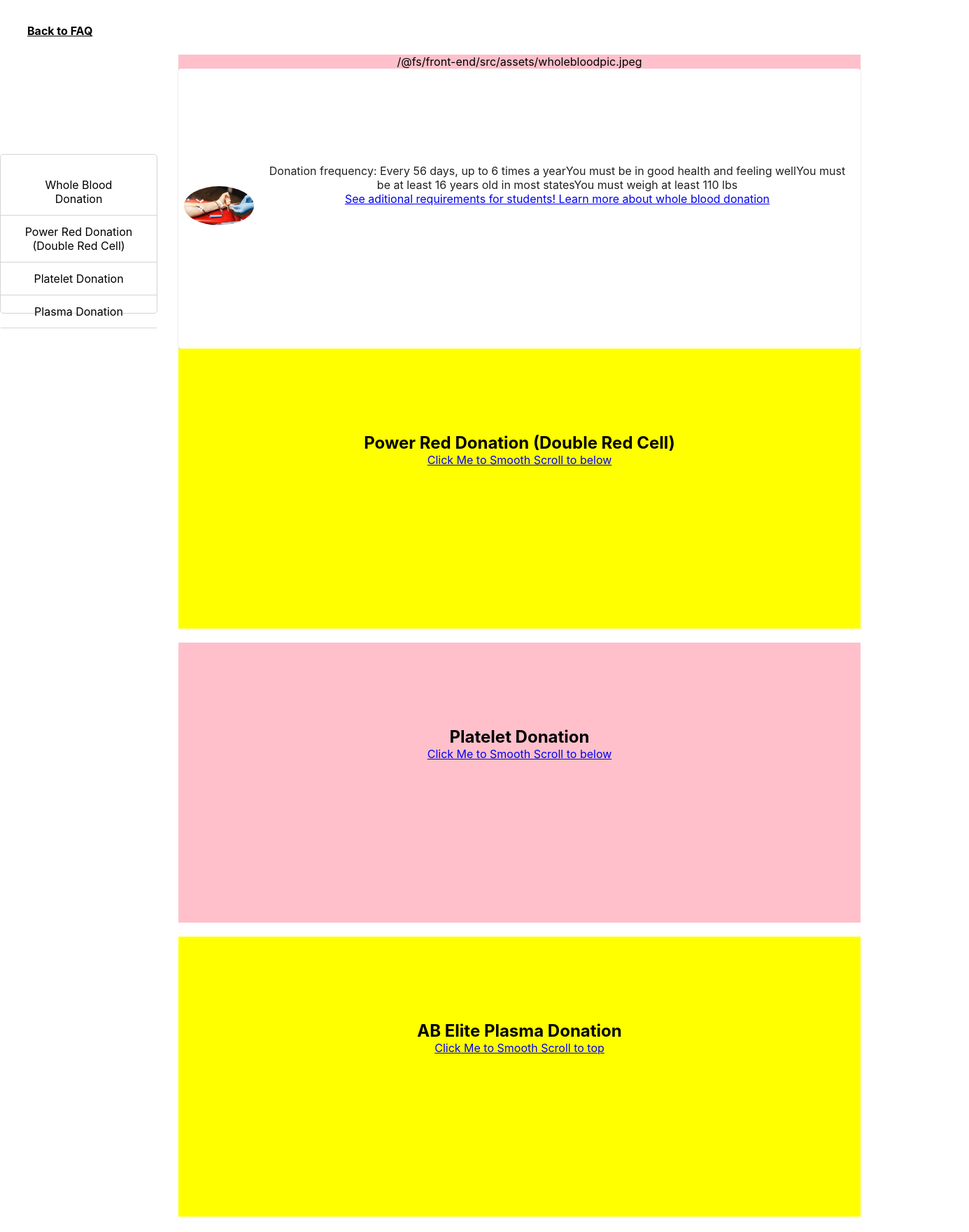
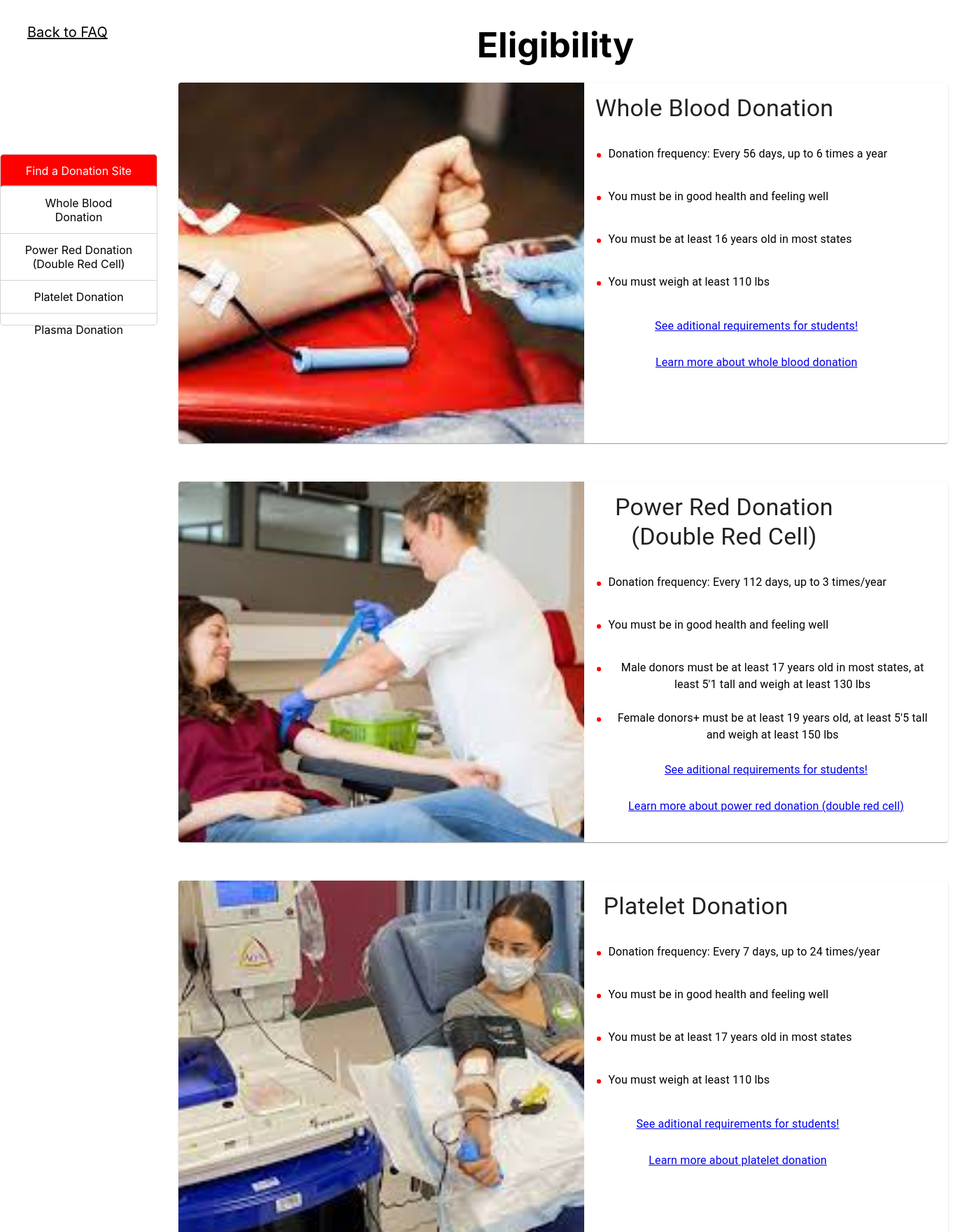
Before and after one commit to software-students-spring2022/final-project-blooddonation, a React (Create React App) app in the folder front-end/: page /FAQ/eligibility in a window 1280 px wide. Shown: the part 80-1840 px from the top of the page at 70% size, 1385 px wide, since content can reach past the window. Built offline with nearby package versions, Linux system fonts and the light colour scheme.

Commit message:
Almost done with eligibility page, added basic eligibility info for each type of donation

```diff
--- a/front-end/src/Eligibility.css
+++ b/front-end/src/Eligibility.css
@@ -34,8 +34,22 @@ html {
     padding: 14px;
     color: rgb(0, 0, 0);
     text-decoration: underline;
-    font-weight: bold;
+    font-size: 20px;
   }
+
+  .title {
+    display: inline-block;
+    text-align: center;
+    padding: 14px;
+    color: rgb(0, 0, 0);
+    font-weight: bolder;
+    margin-left: 500px;
+    font-size: 50px;
+
+
+  }
+
+
 
   .links:hover {
     color: gray;
@@ -45,11 +59,21 @@ html {
   .container{
     background: rgb(255, 255, 255);
     position: fixed;
+    top: 345px;
+    left: 0;
+    width: 225px;
+    height: 25%;
+    border-radius: 5px;
+    border: 1px solid #d4d4d4;
+  }
+
+  .site-container{
+    background: rgb(255, 0, 0);
+    position: fixed;
     top: 300px;
     left: 0;
     width: 225px;
-    height: 28.5%;
-    padding: 20px 0;
+    height: 8%;
     border-radius: 5px;
     border: 1px solid #d4d4d4;
   }
@@ -58,15 +82,31 @@ html {
   .side-link{
     display: block;
     padding: 13px 30px;
-    border-bottom: 1px solid #d4d4d4;
+    border-top: 1px solid #d4d4d4;
     color: black;
     font-size: 16px;
     position: relative;
     text-decoration: none;
  }
 
+  .findSite-link{
+    display: block;
+    padding: 13px 30px;
+    border-bottom: 1px solid #d4d4d4;
+    color: white;
+    font-size: 16px;
+    position: relative;
+    text-decoration: none;
+  }
+
+
+
 
   .side-link:hover{
+    color: gray;
+  }
+
+  .findSite-link:hover{
     color: gray;
   }
 
@@ -79,7 +119,6 @@ html {
     margin-right: 30px;
     margin-top:10px;
     margin-bottom: 20px;
-    background-color: pink;
   }
 
 
@@ -88,8 +127,9 @@ html {
     height: 400px;
     margin-left: 230px;
     margin-right: 30px;
+    margin-top: 150px;
     margin-bottom: 20px;
-    background-color: yellow;
+
   }
 
   #platelet {
@@ -97,7 +137,8 @@ html {
     margin-left: 230px;
     margin-right: 30px;
     margin-bottom: 20px;
-    background-color: pink;
+    margin-top: 150px;
+
   }
 
   #plasma {
@@ -105,5 +146,6 @@ html {
     margin-left: 230px;
     margin-right: 30px;
     margin-bottom: 20px;
-    background-color: yellow;
+    margin-top: 150px;
+
   }
--- a/front-end/src/Eligibility.js
+++ b/front-end/src/Eligibility.js
@@ -1,7 +1,7 @@
 import { Link } from 'react-router-dom'
 import './Eligibility.css'
 import { EligibilityData} from './components/EligibilityData';
-import { Card, CardContent, CardMedia, Box, Typography as t} from '@mui/material';
+import { Card, CardContent, CardMedia, Box, Typography, Grid} from '@mui/material';
 
 
 /**
@@ -18,8 +18,12 @@ const Eligibility = props => {
           <div className="eligibilityleft-link">
             <Link to="/FAQ" className="backlink">Back to FAQ</Link>
           </div>
+          <div>
+            <h1 className='title'>Eligibility</h1>
+          </div>
         </nav>
 
+        <div className='site-container'><a href="/finddonationsite" className='findSite-link'>Find a Donation Site</a></div>
         <div className="container">
           <a href="#wholeblood" className='side-link'>Whole Blood Donation</a>
           <a href="#powerred" className='side-link'>Power Red Donation (Double Red Cell)</a>
@@ -27,27 +31,172 @@ const Eligibility = props => {
           <a href="#plasma" className='side-link'>Plasma Donation</a>
         </div>
 
+        <Grid container direction="column" justifyContent="center" alignItems="center">
+
+
+
+
           {EligibilityData.map((item)=>{
             return(
                 item.section === "Whole Blood Donation" ?
                 <div class="main" id="wholeblood">
-                <p>{item.image}</p>
 
-              <Card sx={{ display: 'flex', minWidth: 200, height: 400}}>
-                  <Box sx={{ display: 'flex', alignItems: 'center', pl: 1, pb: 1 }}>
+                  <Grid item>
+                    <Card sx={{ display: 'flex', minWidth: 200, width: 1100, height: 515}}>
+                        <Box sx={{ display: 'flex', alignItems: 'left'}}>
                             {item.image &&
-                      <CardMedia component = "img" sx= {{ width: 100, borderRadius: '50%'}}image = {item.image}/>
+                            <CardMedia component = "img" sx= {{ width: 580, height: 515}}image = {item.image}/>
                             }
                         </Box>
                         <Box sx={{ display: 'flex', flexDirection: 'column' }}>
                             <CardContent>
-                          <h2 className='sectionheader'>{item.name}</h2>
-                          <t component = "div" variant = "h1"> {item.points}<br /></t>
-                          <t component = "div" variant = "h1"> {item.links}</t>
+
+
+                                <Typography component = "div" variant = "h4" sx={{ pr: 15, pb: 1}}> {item.section}<br /></Typography>
+
+
+
+                                  {item.points.map((point)=>{
+                                    return(
+                                      <Typography sx={{ pl: 0, pt: 2, pb: 0, color: 'red', fontSize: 30, display: 'flex',  flexDirection: 'row'}}>•  <Typography sx={{ pt: 1, pl: 1, pb: 0, color: 'black'}}>{point}</Typography></Typography>
+                                    );
+                                  })}
+
+
+                                {item.links.map((link)=>{
+                                    return(
+                                      <Typography component = "div" variant = "subtitle1" sx={{ color: 'red', pt: 3, whiteSpace: 'nowrap'}}> {link}</Typography>
+                                    );
+                                })}
+
+
+                            </CardContent>
+                        </Box>
+                    </Card>
+                  </Grid>
+                </div>
+
+                :item.section === "Power Red Donation (Double Red Cell)" ?
+
+                 <Grid item>
+
+                  <div class="main" id="powerred">
+
+                    <Card sx={{ display: 'flex', minWidth: 200, width: 1100, height: 515}}>
+                        <Box sx={{ display: 'flex', alignItems: 'left'}}>
+                            {item.image &&
+                            <CardMedia component = "img" sx= {{ width: 580, height: 515}}image = {item.image}/>
+                            }
+                        </Box>
+                        <Box sx={{ display: 'flex', flexDirection: 'column' }}>
+                            <CardContent>
+
+
+                            <Typography component = "div" variant = "h4" sx={{ pr: 15, pb: 1}}> {item.section}<br /></Typography>
+
+
+
+                            {item.points.map((point)=>{
+                              return(
+                                <Typography sx={{ pl: 0, pt: 2, pb: 0, color: 'red', fontSize: 30, display: 'flex',  flexDirection: 'row'}}>•  <Typography sx={{ pt: 1, pl: 1, pb: 0, color: 'black'}}>{point}</Typography></Typography>
+                              );
+                            })}
+
+
+                            {item.links.map((link)=>{
+                              return(
+                                <Typography component = "div" variant = "subtitle1" sx={{ color: 'red', pt: 3, whiteSpace: 'nowrap'}}> {link}</Typography>
+                              );
+                            })}
+
+
                             </CardContent>
                         </Box>
                     </Card>
                   </div>
+                 </Grid>
+
+                :item.section === "Platelet Donation" ?
+
+                <div class="main" id="platelet">
+
+                  <Grid item>
+                    <Card sx={{ display: 'flex', minWidth: 200, width: 1100, height: 515}}>
+                        <Box sx={{ display: 'flex', alignItems: 'left'}}>
+                            {item.image &&
+                            <CardMedia component = "img" sx= {{ width: 580, height: 515}}image = {item.image}/>
+                            }
+                        </Box>
+                        <Box sx={{ display: 'flex', flexDirection: 'column' }}>
+                            <CardContent>
+
+
+                                <Typography component = "div" variant = "h4" sx={{ pr: 15, pb: 1}}> {item.section}<br /></Typography>
+
+
+
+                                  {item.points.map((point)=>{
+                                    return(
+                                      <Typography sx={{ pl: 0, pt: 2, pb: 0, color: 'red', fontSize: 30, display: 'flex',  flexDirection: 'row'}}>•  <Typography sx={{ pt: 1, pl: 1, pb: 0, color: 'black'}}>{point}</Typography></Typography>
+                                    );
+                                  })}
+
+
+                                {item.links.map((link)=>{
+                                    return(
+                                      <Typography component = "div" variant = "subtitle1" sx={{ color: 'red', pt: 3, whiteSpace: 'nowrap'}}> {link}</Typography>
+                                    );
+                                })}
+
+
+                            </CardContent>
+                        </Box>
+                    </Card>
+                  </Grid>
+                </div>
+
+
+
+                :item.section === "AB Elite Plasma Donation" ?
+
+                  <div class="main" id="plasma">
+
+                    <Grid item>
+                      <Card sx={{ display: 'flex', minWidth: 200, width: 1100, height: 515}}>
+                          <Box sx={{ display: 'flex', alignItems: 'left'}}>
+                              {item.image &&
+                              <CardMedia component = "img" sx= {{ width: 580, height: 700}}image = {item.image}/>
+                              }
+                          </Box>
+                          <Box sx={{ display: 'flex', flexDirection: 'column' }}>
+                              <CardContent>
+
+
+                                  <Typography component = "div" variant = "h4" sx={{ pr: 15, pb: 1}}> {item.section}<br /></Typography>
+
+
+
+                                    {item.points.map((point)=>{
+                                      return(
+                                        <Typography sx={{ pl: 0, pt: 2, pb: 0, color: 'red', fontSize: 30, display: 'flex',  flexDirection: 'row'}}>•  <Typography sx={{ pt: 1, pl: 1, pb: 0, color: 'black'}}>{point}</Typography></Typography>
+                                      );
+                                    })}
+
+
+                                  {item.links.map((link)=>{
+                                      return(
+                                        <Typography component = "div" variant = "subtitle1" sx={{ color: 'red', pt: 3, whiteSpace: 'nowrap'}}> {link}</Typography>
+                                      );
+                                  })}
+
+
+                              </CardContent>
+                          </Box>
+                      </Card>
+                    </Grid>
+                  </div>
+
+
 
                 :null
               );
@@ -55,20 +204,17 @@ const Eligibility = props => {
           }
 
 
-        <div class="main" id="powerred">
-          <h2 className='sectionheader'>Power Red Donation (Double Red Cell)</h2>
-          <a href="#platelet">Click Me to Smooth Scroll to below</a>
-        </div>
 
-        <div class="main" id="platelet">
-          <h2 className='sectionheader'>Platelet Donation</h2>
-          <a href="#plasma">Click Me to Smooth Scroll to below</a>
-        </div>
 
-        <div class="main" id="plasma">
-          <h2 className='sectionheader'>AB Elite Plasma Donation</h2>
-          <a href="#wholeblood">Click Me to Smooth Scroll to top</a>
-        </div>
+
+
+
+
+
+        </Grid>
+
+
+
 
       </body>
 
--- a/front-end/src/components/EligibilityData.js
+++ b/front-end/src/components/EligibilityData.js
@@ -2,6 +2,9 @@
 
 import { Link } from 'react-router-dom'
 import  WholeBloodPic from '../assets/wholebloodpic.jpeg';
+import  PowerRedPic from '../assets/powerredpic.jpeg';
+import  PlateletPic from '../assets/plateletpic.jpeg';
+import  PlasmaPic from '../assets/plasmapic.jpeg';
 
 export const EligibilityData = [
 
@@ -14,41 +17,47 @@ export const EligibilityData = [
                     "You must be at least 16 years old in most states", "You must weigh at least 110 lbs"
                 ],
 
-        links: [<Link to="./eligibility/informationforteens" className='linkStyle'>See aditional requirements for students!</Link>, <Link to="./wholeblooddonation" className='linkStyle'> Learn more about whole blood donation</Link> ]
+        links: [<Link to="./informationforteens" color='red'>See aditional requirements for students!</Link>, <Link to="./wholeblooddonation" className='linkStyle'> Learn more about whole blood donation</Link> ]
     },
 
 
     {
         section: 'Power Red Donation (Double Red Cell)',
 
+        image: PowerRedPic,
+
         points: [ "Donation frequency: Every 112 days, up to 3 times/year", "You must be in good health and feeling well",
                     "Male donors must be at least 17 years old in most states, at least 5'1 tall and weigh at least 130 lbs",
                     "Female donors+ must be at least 19 years old, at least 5'5 tall and weigh at least 150 lbs"
                 ],
 
-        links: [<Link to="./eligibility/informationforteens" className='linkStyle'>See aditional requirements for students!</Link>, <Link to="./powerreddonation" className='linkStyle'> Learn more about power red donation (double red cell)</Link> ]
+        links: [<Link to="./informationforteens" className='linkStyle'>See aditional requirements for students!</Link>, <Link to="./powerreddonation" className='linkStyle'> Learn more about power red donation (double red cell)</Link> ]
     },
 
 
     {
         section: 'Platelet Donation',
 
+        image: PlateletPic,
+
         points: [ "Donation frequency: Every 7 days, up to 24 times/year", "You must be in good health and feeling well",
                 "You must be at least 17 years old in most states", "You must weigh at least 110 lbs"
                 ],
 
-        links: [<Link to="./eligibility/informationforteens" className='linkStyle'>See aditional requirements for students!</Link>, <Link to="./plateletdonation" className='linkStyle'> Learn more about platelet donation</Link> ]
+        links: [<Link to="./informationforteens" className='linkStyle'>See aditional requirements for students!</Link>, <Link to="./plateletdonation" className='linkStyle'> Learn more about platelet donation</Link> ]
     },
 
 
     {
         section: 'AB Elite Plasma Donation',
 
+        image: PlasmaPic,
+
         points: [ "Donation frequency: Every 28 days, up to 13 times/year", "You must have type AB blood",
                 "You must be in good health and feeling well", "You must be at least 17 years old", "You must weigh at least 110 lbs"
                 ],
 
-        links: [<Link to="./eligibility/informationforteens" className='linkStyle'>See aditional requirements for students!</Link>, <Link to="./abeliteplasmadonation" className='linkStyle'> Learn more about plasma donation</Link> ]
+        links: [<Link to="./informationforteens" className='linkStyle'>See aditional requirements for students!</Link>, <Link to="./abeliteplasmadonation" className='linkStyle'> Learn more about plasma donation</Link> ]
     },
 
 
```
Lines whose indentation alone changed are shown as unchanged.
